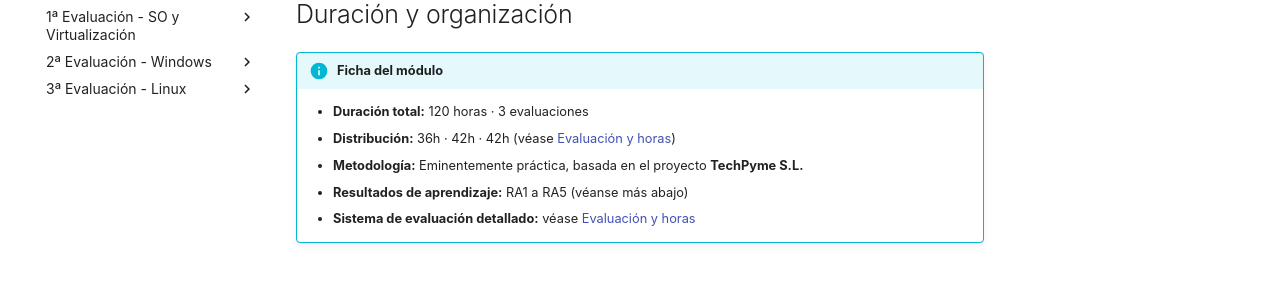
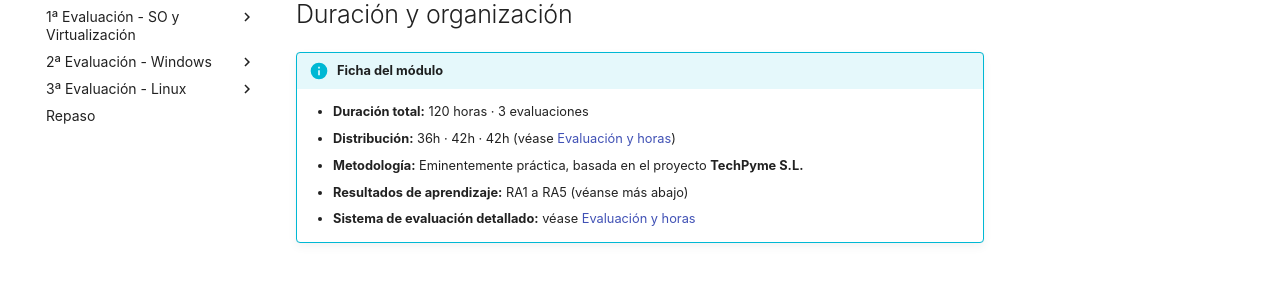
Before and after one commit to luisgarciabonifaz/SOM, an MkDocs documentation site: the page built from docs/index.md, in a window 1280 px wide. Shown: the part 274-562 px from the top of the page. Built offline with MkDocs 1.6.1 and Material for MkDocs 9.7.7, drawn with Linux system fonts in a browser that asks for light colours; plug-ins that fetch from the network failed and are left out.

Commit message:
Añado repasos 2

```diff
--- a/mkdocs.yml
+++ b/mkdocs.yml
@@ -92,3 +92,5 @@ nav:
       - "UT8. Configuración básica de Linux": tercera-evaluacion/ut8-configuracion-linux.md
       - "UT9. Administración de Linux": tercera-evaluacion/ut9-administracion-linux.md
       - "UT10. Compartición de archivos y cierre": tercera-evaluacion/ut10-comparticion-cierre.md
+  - Repaso:
+      - repaso/index.md
```
